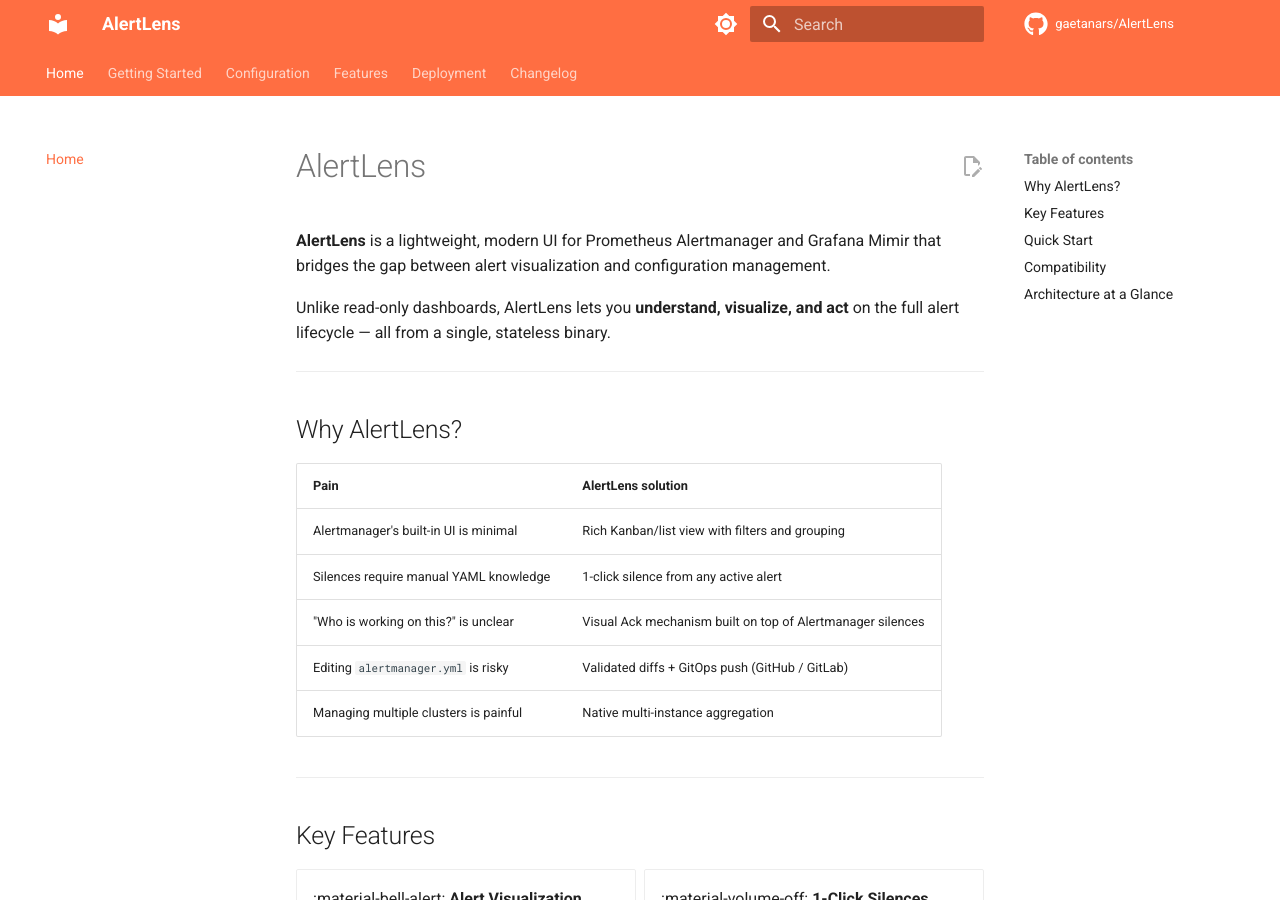
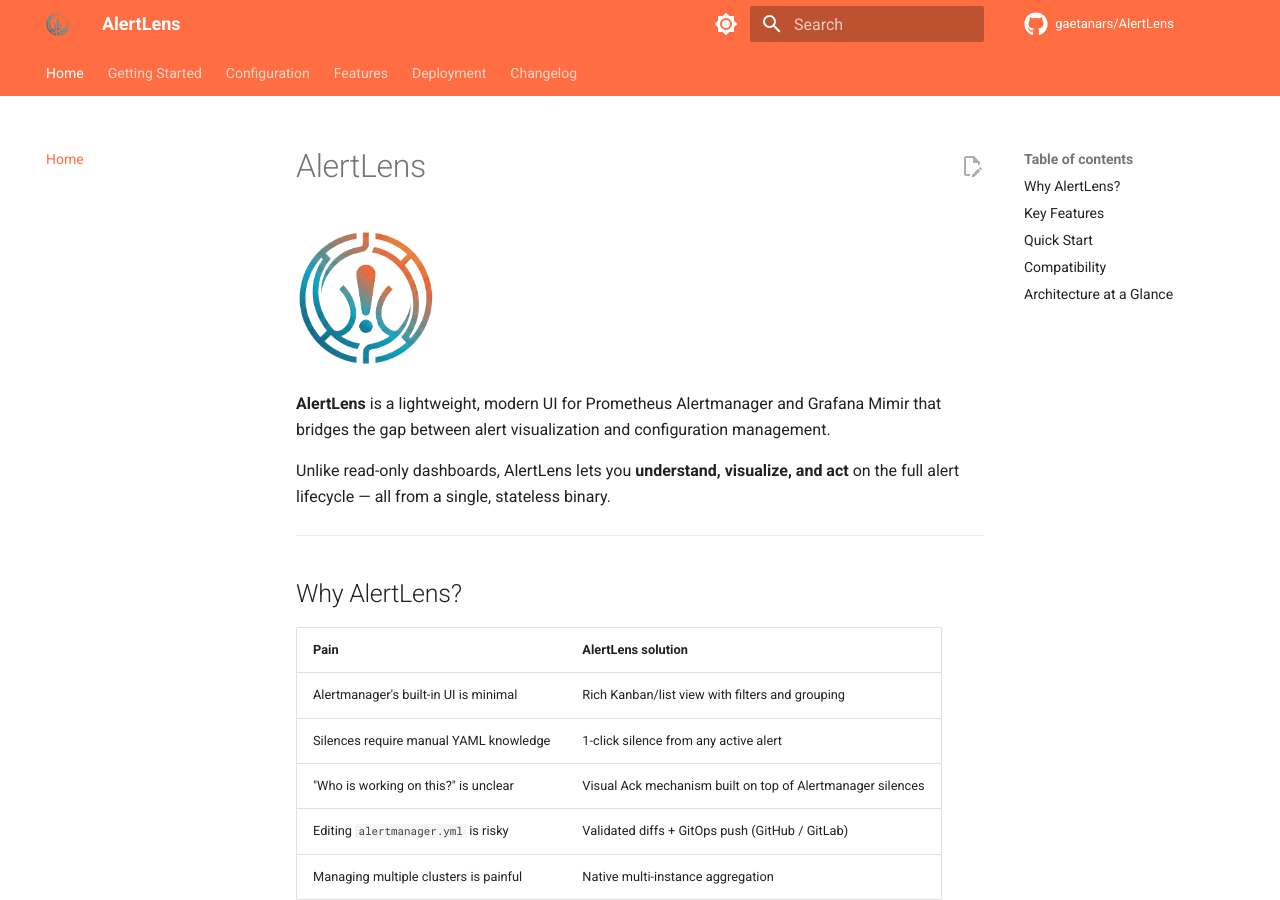
Before and after one commit to gaetanars/AlertLens, an MkDocs documentation site: the page built from docs/index.md, in a window 1280 px wide and 900 px high. Built offline with MkDocs 1.6.1 and Material for MkDocs 9.7.7, drawn with Linux system fonts in a browser that asks for light colours; comment, search, counter and statistics services are not loaded; the version menu is left out.

Commit message:
feat(web): add AlertLens logo to UI, README and documentation
Add the AlertLens logo PNG to the SvelteKit navbar (replacing the Bell
icon), as the browser favicon, in the GitHub README and in the MkDocs
documentation site (logo + favicon in theme config).

```diff
--- a/docs/index.md
+++ b/docs/index.md
@@ -1,4 +1,6 @@
 # AlertLens
+
+![AlertLens](assets/logo.png){ width=140 }
 
 **AlertLens** is a lightweight, modern UI for Prometheus Alertmanager and Grafana Mimir that bridges the gap between alert visualization and configuration management.
 
--- a/mkdocs.yml
+++ b/mkdocs.yml
@@ -8,6 +8,8 @@
 
 theme:
   name: material
+  logo: assets/logo.png
+  favicon: assets/logo.png
   palette:
     - media: "(prefers-color-scheme: light)"
       scheme: default
--- a/web/src/app.html
+++ b/web/src/app.html
@@ -3,6 +3,7 @@
 	<head>
 		<meta charset="utf-8" />
 		<meta name="viewport" content="width=device-width, initial-scale=1" />
+		<link rel="icon" type="image/png" href="/logo.png" />
 		%sveltekit.head%
 	</head>
 	<body data-sveltekit-preload-data="hover">
--- a/web/src/lib/components/layout/Navbar.svelte
+++ b/web/src/lib/components/layout/Navbar.svelte
@@ -4,7 +4,7 @@
 	import { isAdmin, authStore } from '$lib/stores/auth';
 	import { logout } from '$lib/api/auth';
 	import { instances } from '$lib/stores/alerts';
-	import { Bell, GitBranch, Volume2, Settings, LogOut, LogIn, Sun, Moon } from 'lucide-svelte';
+	import { GitBranch, Volume2, Settings, LogOut, LogIn, Sun, Moon, Bell } from 'lucide-svelte';
 	import { mode, toggleMode } from 'mode-watcher';
 
 	const navItems = [
@@ -28,7 +28,7 @@
 	<div class="flex h-14 items-center px-4 gap-4">
 		<!-- Brand -->
 		<a href="/alerts" class="flex items-center gap-2 font-bold text-lg text-primary">
-			<Bell class="h-5 w-5" />
+			<img src="/logo.png" alt="AlertLens" class="h-7 w-7" />
 			AlertLens
 		</a>
 
@@ -80,7 +80,7 @@
 			class="p-2 rounded-md text-muted-foreground hover:text-foreground hover:bg-accent/50 transition-colors"
 			title="Changer de thème"
 		>
-			{#if $mode === 'dark'}
+			{#if mode.current === 'dark'}
 				<Sun class="h-4 w-4" />
 			{:else}
 				<Moon class="h-4 w-4" />
```
Also changed, not shown: README.md (+2 -0 lines), docs/assets/logo.png (added), web/static/logo.png (added).
